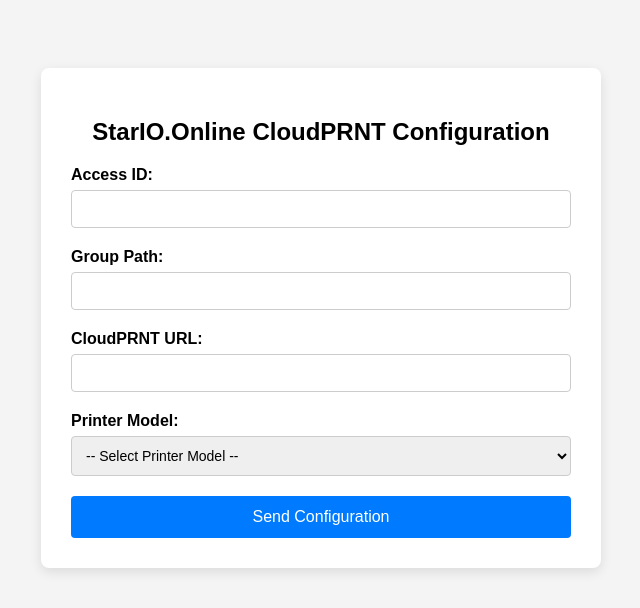
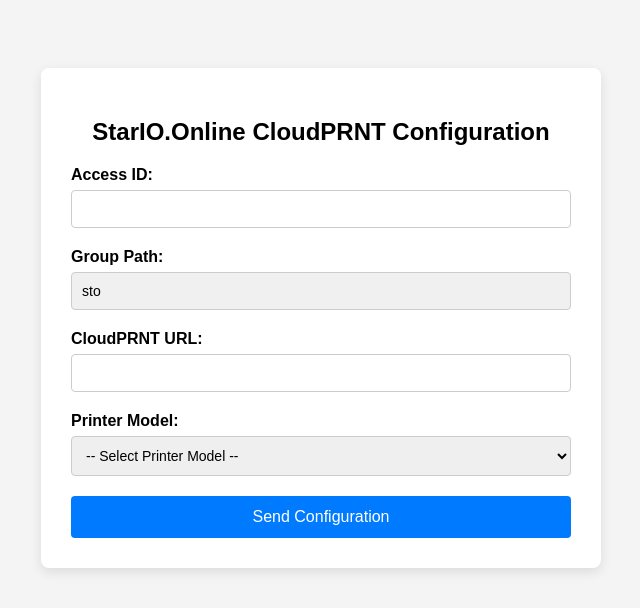
Before and after one commit to atorisemofe/StarIO.Online-StarConfig, a Flask app: page / in a window 1280 px wide. Shown: the top 608 px of the page, without its empty margins (319-959 px from the left). Run offline with Flask 3, Linux system fonts and the light colour scheme.

Commit message:
make Group Path input field "readonly"

```diff
--- a/templates/index.html
+++ b/templates/index.html
@@ -78,7 +78,7 @@
             <input type="text" id="appId" name="appId" required>
 
             <label for="groupPath">Group Path:</label>
-            <input type="text" id="groupPath" name="groupPath" required>
+            <input type="text" id="groupPath" name="groupPath" value="sto" readonly style="background-color: #f0f0f0;" required>
 
             <label for="cloudprntUrl">CloudPRNT URL:</label>
             <input type="text" id="cloudprntUrl" name="cloudprntUrl" required>
```
